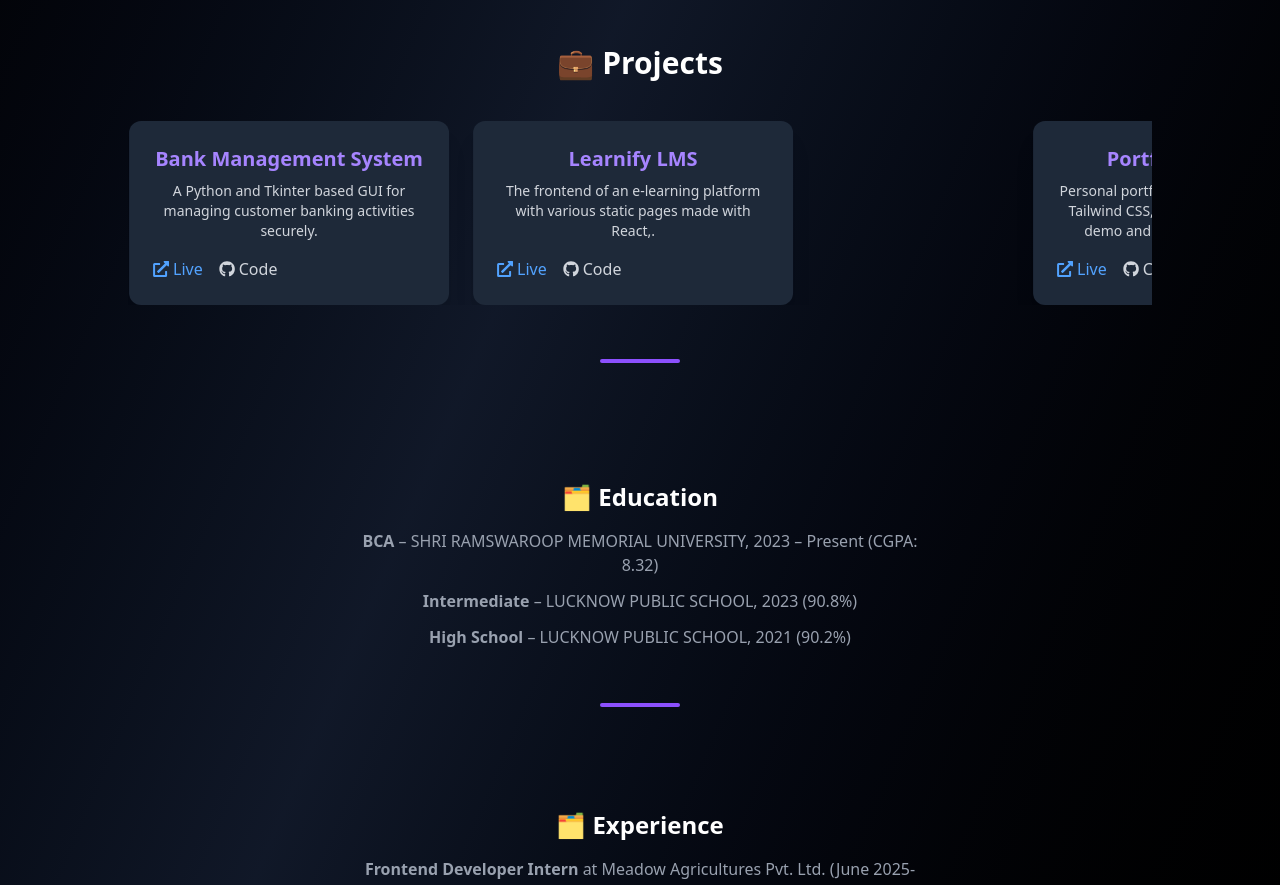
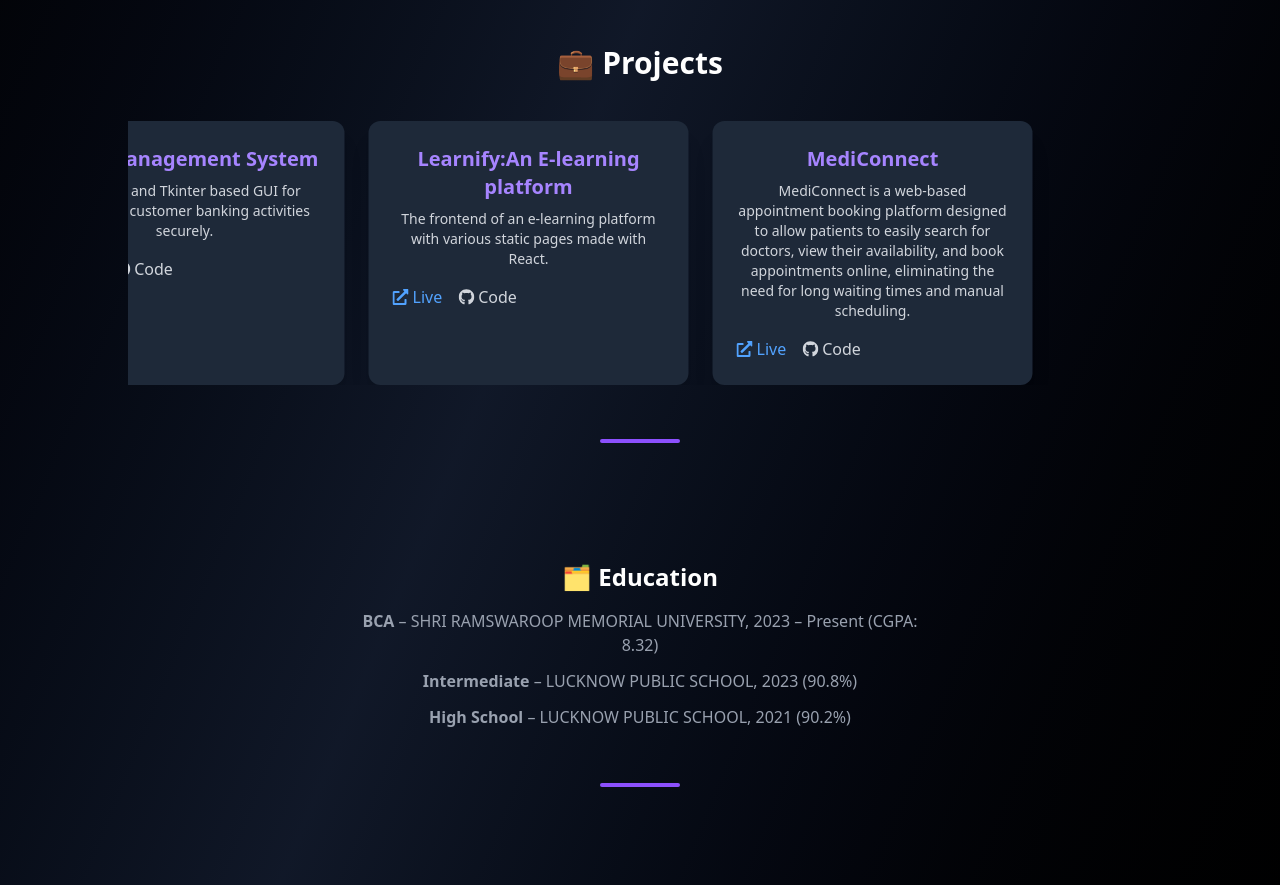
Before and after one commit to anupriya2004/Portfolio, a React (Vite) app: page / in a window 1280 px wide. Shown: the part 1540-2425 px from the top of the page. Built offline with nearby package versions, Linux system fonts and the light colour scheme.

Commit message:
added mediconnect project

```diff
--- a/src/components/Projects.jsx
+++ b/src/components/Projects.jsx
@@ -14,15 +14,22 @@ export default function Projects() {
       title: "Bank Management System",
       description:
         "A Python and Tkinter based GUI for managing customer banking activities securely.",
-      live: "#",
+      live: "",
       github: "#",
     },
     {
-      title: "Learnify LMS",
+      title: "Learnify:An E-learning platform",
       description:
-        "The frontend of an e-learning platform with various static pages made with React,.",
+        "The frontend of an e-learning platform with various static pages made with React.",
       live: "https://learnify-ruby.vercel.app",
       github: "https://github.com/anupriya2004/Learnify",
+    },
+    {
+      title: "MediConnect",
+      description:
+        "MediConnect is a web-based appointment booking platform designed to allow patients to easily search for doctors, view their availability, and book appointments online, eliminating the need for long waiting times and manual scheduling.",
+      live: "https://prescripto-0oze.onrender.com",
+      github: "https://github.com/iampraveen08/MediConnect",
     },
   ];
 
```
